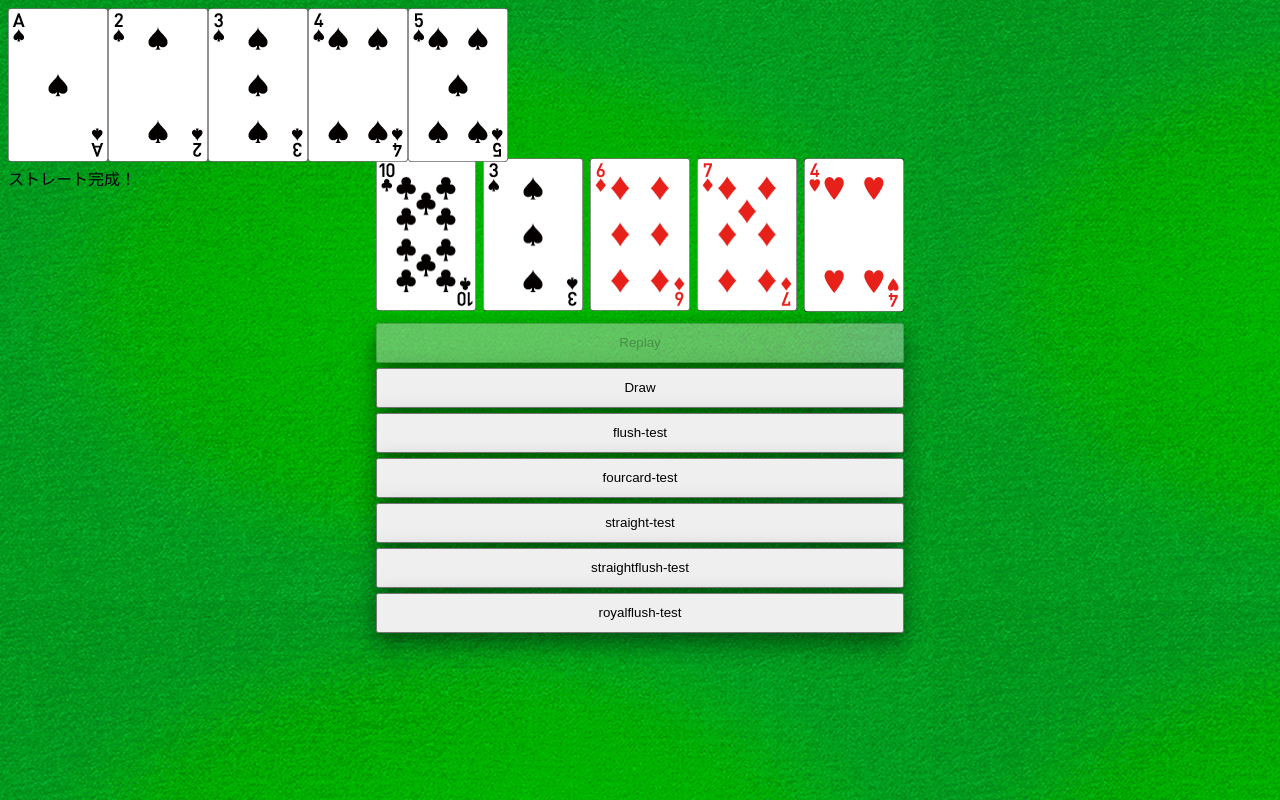
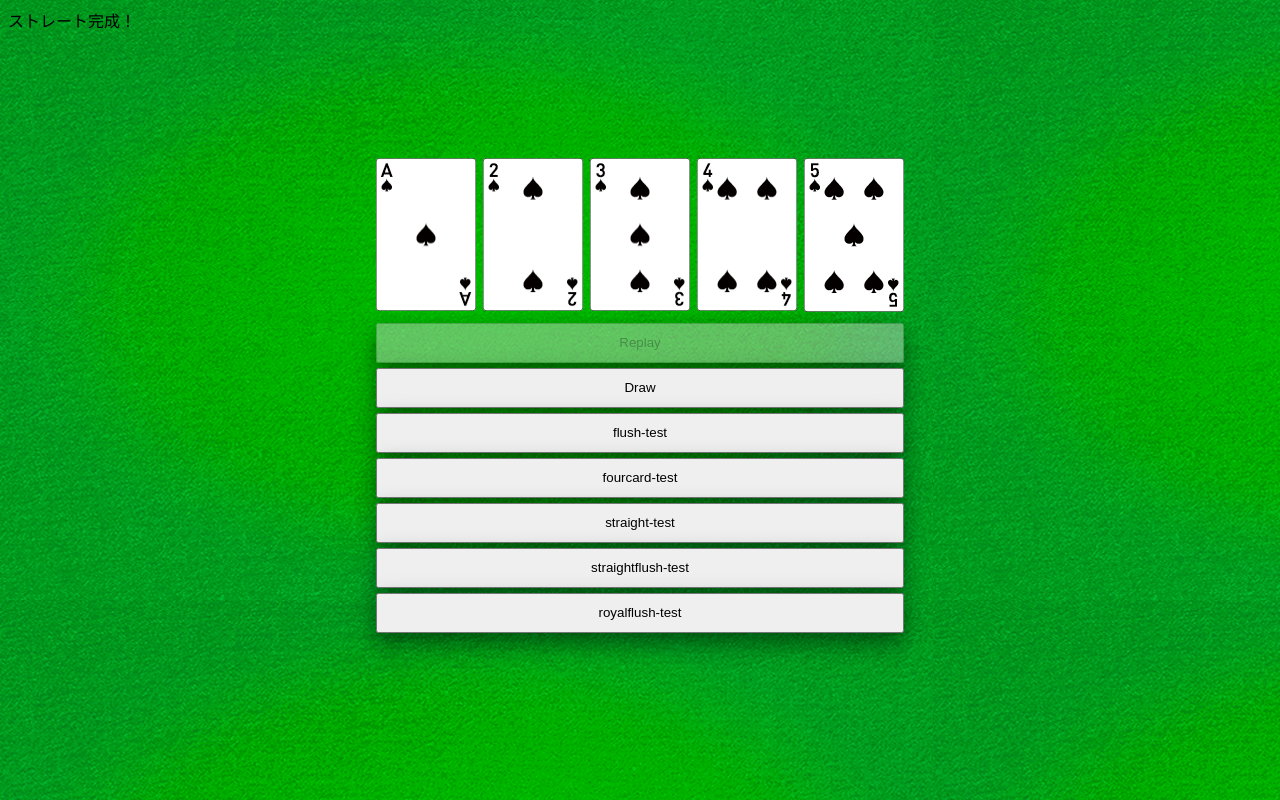
Before and after one commit to Taker-999/Poker003, a plain HTML site: page index.html in a window 1280 px wide. Both pictures are taken after a click on the button "flush-test". Drawn offline with Linux system fonts and the light colour scheme.

Commit message:
フラッシュテスト画像連動修正

```diff
--- a/index.html
+++ b/index.html
@@ -39,7 +39,6 @@
       </td>
     </tr>
   </table>
-<div id="hand-area"></div>
 <div id="result-area"></div>
 <script type="module" src="js/app.js"></script>
 <script type="module" src="js/test.js"></script>
--- a/js/test.js
+++ b/js/test.js
@@ -106,15 +106,15 @@ document.addEventListener("DOMContentLoaded", () => {
     console.log("役判定:", result);
     document.getElementById("result-area").textContent = result;
 
-    const handArea = document.getElementById("hand-area");
-    handArea.innerHTML="";//前のカードを消す
+    const nodes = document.querySelectorAll(".card.you");//元々5枚あるimgを取得
 
-    testHand.forEach(card =>{
-      const img =document.createElement("img");
-      img.src = "images/"+ String(card.index).padStart(2,"0")+".png";
-      img.className ="card you";
-      handArea.appendChild(img);
+    testHand.forEach((card,i) => {
+      const img =nodes[i];
+      const cardImage ="images/"+ String(card.index).padStart(2,"0") + ".png";
+      img.src = cardImage;
     });
+    //結果も表示
+    document.getElementById("result-area").textContent =result;
   });
 
   // fourcard-test ボタン
```
